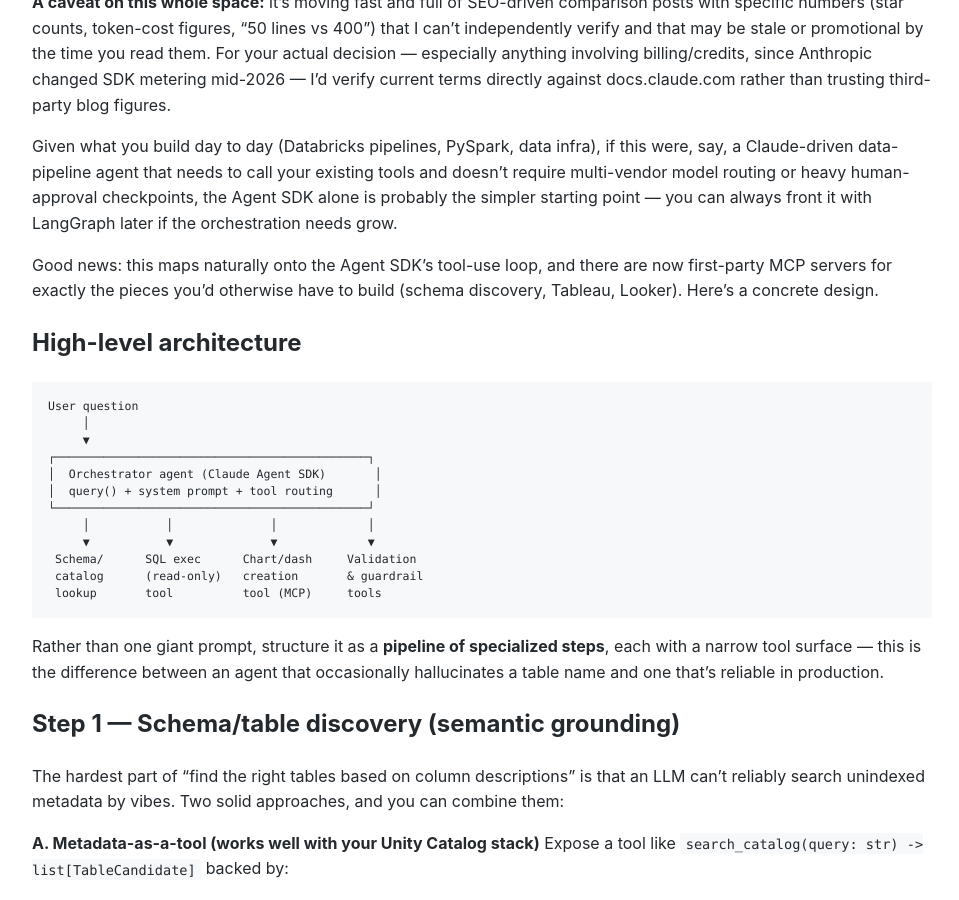
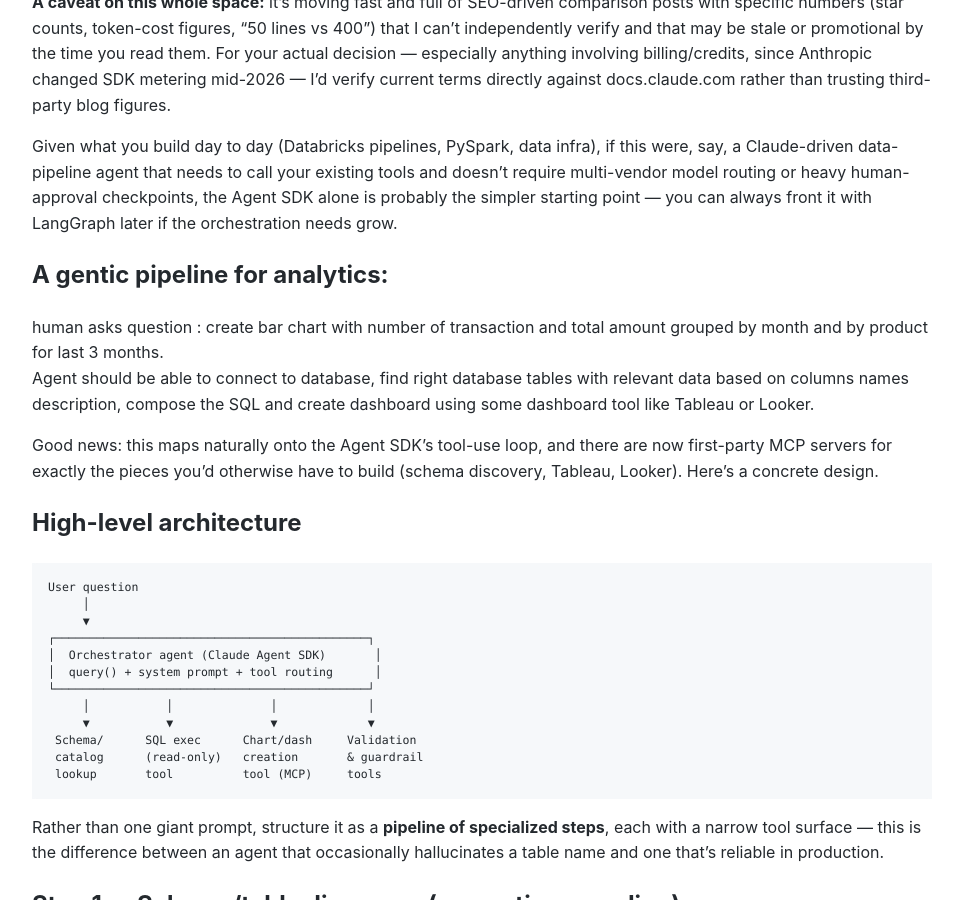
Before and after one commit to Michael-Lubinsky/michael-lubinsky.github.com, a Jekyll site: the page built from ml/claude_agent_sdk.md, in a window 1280 px wide and 900 px high, scrolled down 3098 px. Shown: the whole window, without its empty margins (158-1117 px from the left). Built offline with Jekyll 4.4.1, drawn with Linux system fonts in a browser that asks for light colours; our own code applies the rules of GitHub Pages for plain Markdown files.

Commit message:
Add generic analytics pipeline section to documentation
Added a section on a generic pipeline for analytics, detailing how an agent can create a bar chart and connect to databases.

```diff
--- a/ml/claude_agent_sdk.md
+++ b/ml/claude_agent_sdk.md
@@ -83,6 +83,10 @@ If you're committed to Claude: Claude Agent SDK first, and reach for LangGraph o
 **A caveat on this whole space:** it's moving fast and full of SEO-driven comparison posts with specific numbers (star counts, token-cost figures, "50 lines vs 400") that I can't independently verify and that may be stale or promotional by the time you read them. For your actual decision — especially anything involving billing/credits, since Anthropic changed SDK metering mid-2026 — I'd verify current terms directly against docs.claude.com rather than trusting third-party blog figures.
 
 Given what you build day to day (Databricks pipelines, PySpark, data infra), if this were, say, a Claude-driven data-pipeline agent that needs to call your existing tools and doesn't require multi-vendor model routing or heavy human-approval checkpoints, the Agent SDK alone is probably the simpler starting point — you can always front it with LangGraph later if the orchestration needs grow.
+
+## A gentic pipeline for analytics:
+human asks question :  create bar chart  with number of transaction and total amount grouped by month and by product  for last 3  months.
+Agent should be able to connect to database,  find right database tables with relevant data based on columns names description, compose the SQL and create dashboard using some dashboard tool like Tableau or Looker.
 
 
 Good news: this maps naturally onto the Agent SDK's tool-use loop, and there are now first-party MCP servers for exactly the pieces you'd otherwise have to build (schema discovery, Tableau, Looker). Here's a concrete design.
```
